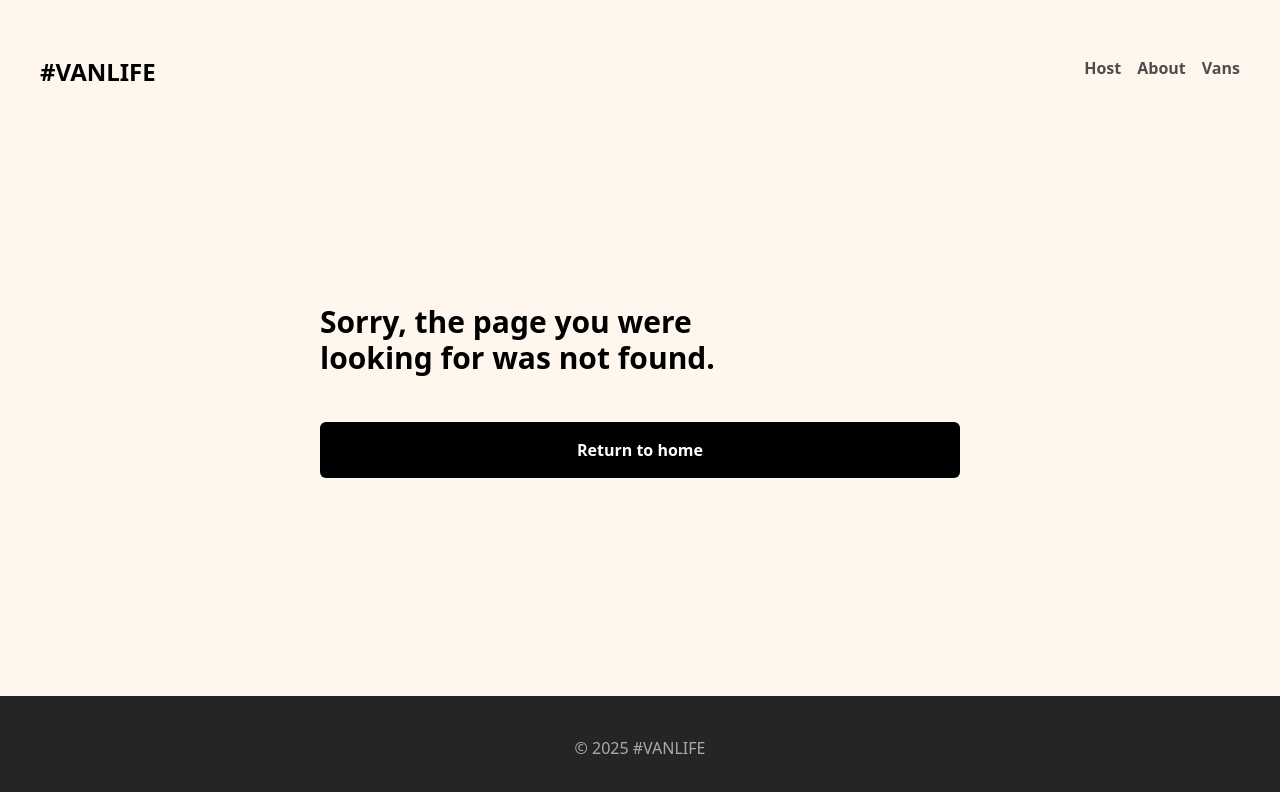
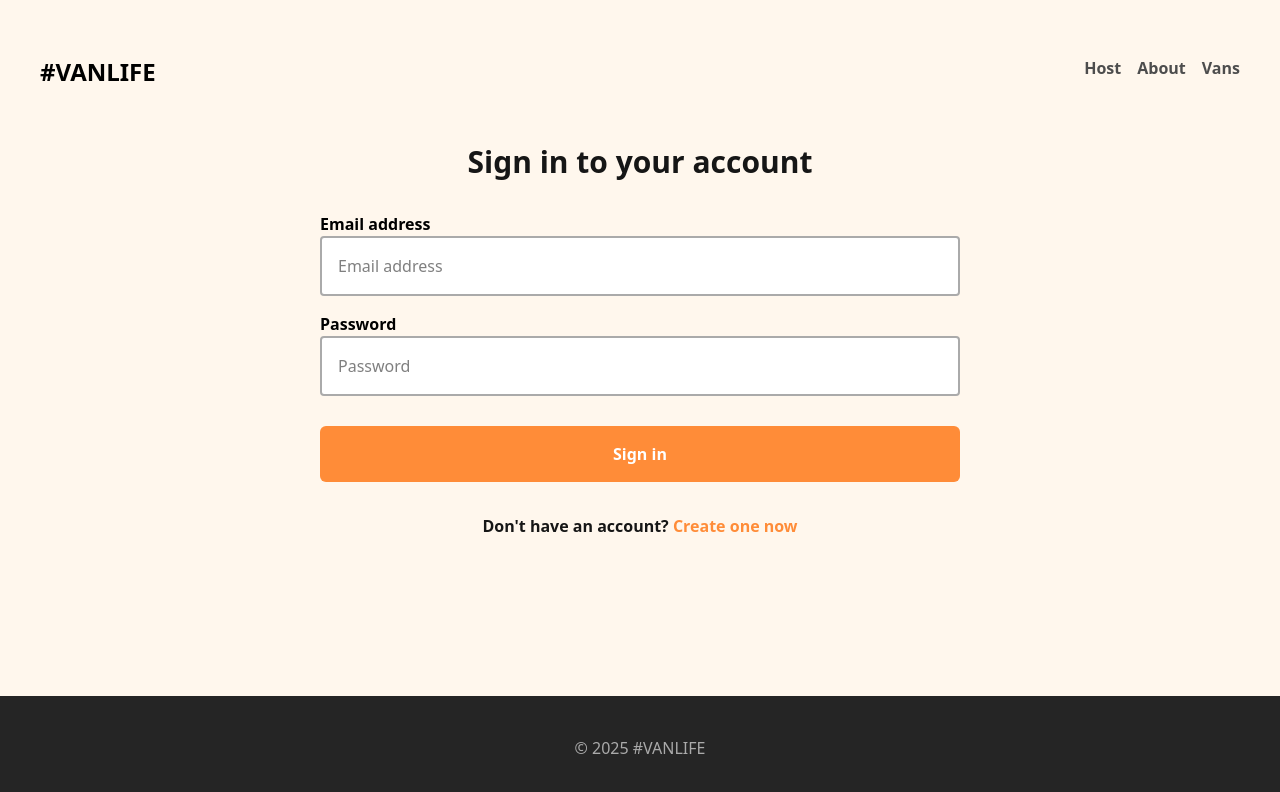
Before and after one commit to JoleneKearse/vanlife, a React (Vite) app: page /signin in a window 1280 px wide. Before the commit this address had no page. Shown: the top 792 px of the page. Built offline with nearby package versions, Linux system fonts and the light colour scheme.

Commit message:
feat: add signin page

```diff
--- a/src/App.jsx
+++ b/src/App.jsx
@@ -4,6 +4,7 @@ import HomePage from "./pages/HomePage";
 import AboutPage from "./pages/AboutPage";
 import VanPage from "./pages/Vans/VanPage";
 import VanDetailPage from "./pages/Vans/VanDetailPage";
+import SignInPage from "./pages/SignInPage.jsx";
 import HostLayout from "./components/HostLayout";
 import HostDashboard from "./pages/Host/HostDashboard";
 import HostVansPage from "./pages/Host/HostVansPage";
@@ -24,6 +25,7 @@ function App() {
           <Route path="about" element={<AboutPage />} />
           <Route path="vans" element={<VanPage />} />
           <Route path="vans/:id" element={<VanDetailPage />} />
+          <Route path="signin" element={<SignInPage />} />
 
           <Route path="host" element={<HostLayout />}>
             <Route index element={<HostDashboard />} />
--- a/src/components/HostLayout.jsx
+++ b/src/components/HostLayout.jsx
@@ -3,13 +3,13 @@ import HostTabs from "./HostTabs";
 
 const HostLayout = () => {
   return (
-    <section className="w-1/2 mx-auto">
+    <section className="w-5-6 md:w-1/2 mx-auto">
       <HostTabs />
       <main className="bg-brand-100">
         <Outlet />
       </main>
     </section>
   );
-}
+};
 
 export default HostLayout;
--- a/src/pages/AboutPage.jsx
+++ b/src/pages/AboutPage.jsx
@@ -2,17 +2,28 @@ import Cta from "../components/Cta";
 
 const AboutPage = () => {
   return (
-    <main className="h-full w-1/2 mx-auto flex flex-col gap-8">
-      <img src="/about.webp" alt="A customer enjoying the night sky while sitting on their van in front of their rooftop tent" />
-      <h1 className="text-neutral-500 font-bold text-3xl">Don’t squeeze in a sedan when you could relax in a van.</h1>
+    <main className="flex flex-col gap-8 w-5-6 md:w-1/2 mx-auto">
+      <img
+        src="/about.webp"
+        alt="A customer enjoying the night sky while sitting on their van in front of their rooftop tent"
+      />
+      <h1 className="text-neutral-500 font-bold text-3xl">
+        Don’t squeeze in a sedan when you could relax in a van.
+      </h1>
       <div className="font-medium space-y-6">
-        <p>Our mission is to enliven your road trip with the perfect travel van rental. Our vans are recertified before each trip to ensure your travel plans can go off without a hitch.
-          (Hitch costs extra 😉)</p>
-        <p>Our team is full of vanlife enthusiasts who know firsthand the magic of touring the world on 4 wheels.</p>
+        <p>
+          Our mission is to enliven your road trip with the perfect travel van
+          rental. Our vans are recertified before each trip to ensure your
+          travel plans can go off without a hitch. (Hitch costs extra 😉)
+        </p>
+        <p>
+          Our team is full of vanlife enthusiasts who know firsthand the magic
+          of touring the world on 4 wheels.
+        </p>
       </div>
       <Cta />
     </main>
   );
-}
+};
 
 export default AboutPage;
--- a/src/pages/NotFoundPage.jsx
+++ b/src/pages/NotFoundPage.jsx
@@ -3,7 +3,7 @@ import Button from "../components/Button";
 
 const NotFoundPage = () => {
   return (
-    <main className="h-full w-1/2 mx-auto flex flex-col grow gap-8 py-40">
+    <main className="h-full flex flex-col grow gap-8 py-40 w-5-6 md:w-1/2 mx-auto">
       <h1 className="text-3xl font-bold text-balance">
         Sorry, the page you were looking for was not found.
       </h1>
--- /dev/null
+++ b/src/pages/SignInPage.jsx
@@ -0,0 +1,65 @@
+import { useState } from "react";
+import Button from "../components/Button.jsx";
+
+const SignInPage = () => {
+  const [signinForm, setSigninForm] = useState({ email: "", password: "" });
+  const handleSubmit = (e) => {
+    e.preventDefault();
+    console.log(signinForm);
+  };
+  const handleChange = (e) => {
+    const { name, value } = e.target;
+    setSigninForm((prev) => ({ ...prev, [name]: value }));
+  };
+
+  return (
+    <main className="flex flex-col text-center gap-8 w-5-6 md:w-1/2 mx-auto font-bold">
+      <h1 className="text-neutral-500 font-bold text-3xl">
+        Sign in to your account
+      </h1>
+      <form onSubmit={handleSubmit} className="flex flex-col ">
+        <label htmlFor="email" className="text-left">
+          Email address
+        </label>
+        <input
+          type="email"
+          name="email"
+          id="email"
+          onChange={handleChange}
+          placeholder="Email address"
+          value={signinForm.email}
+          className="font-medium bg-neutral-100 p-4 rounded-sm mb-4 border-2 border-neutral-200 focus:border-brand-500 focus:outline-none"
+        />
+        <label htmlFor="password" className="text-left">
+          Password
+        </label>
+        <input
+          type="password"
+          name="password"
+          id="password"
+          onChange={handleChange}
+          placeholder="Password"
+          value={signinForm.password}
+          className="font-medium bg-neutral-100 p-4 rounded-sm mb-4 border-2 border-neutral-200 focus:border-brand-500 focus:outline-none"
+        />
+        <Button
+          btnColor="bg-brand-500"
+          btnColorHover="bg-brand-400"
+          btnTextColor="text-neutral-100"
+          btnWeight="font-bold"
+          btnWidth="w-full"
+        >
+          Sign in
+        </Button>
+      </form>
+      <p className="text-neutral-500">
+        Don't have an account?{" "}
+        <a href="#" className="text-brand-500 hover:text-brand-400">
+          Create one now
+        </a>
+      </p>
+    </main>
+  );
+};
+
+export default SignInPage;
--- a/src/pages/Vans/VanDetailPage.jsx
+++ b/src/pages/Vans/VanDetailPage.jsx
@@ -13,7 +13,7 @@ const VanDetailPage = () => {
   const van = vans.find((van) => van.id === vanId);
 
   return (
-    <main className="w-5/6 mx-auto md:w-1/2">
+    <main className="w-5-6 md:w-1/2 mx-auto">
       <div className="flex items-center gap-2">
         <img src="/arrow.svg" alt="back arrow" />
         <Link
--- a/src/pages/Vans/VanPage.jsx
+++ b/src/pages/Vans/VanPage.jsx
@@ -11,7 +11,7 @@ const VanPage = () => {
     : vans;
 
   return (
-    <main className="w-5/6 mx-auto md:w-1/2">
+    <main className="w-5-6 md:w-1/2 mx-auto">
       <h1 className="text-4xl font-extrabold mb-8">Explore our van options</h1>
       <nav className="flex justify-between items-center flex-wrap gap-4 mb-16 text-neutral-300">
         <ul className="flex gap-6 items-center flex-wrap w-full">
```
